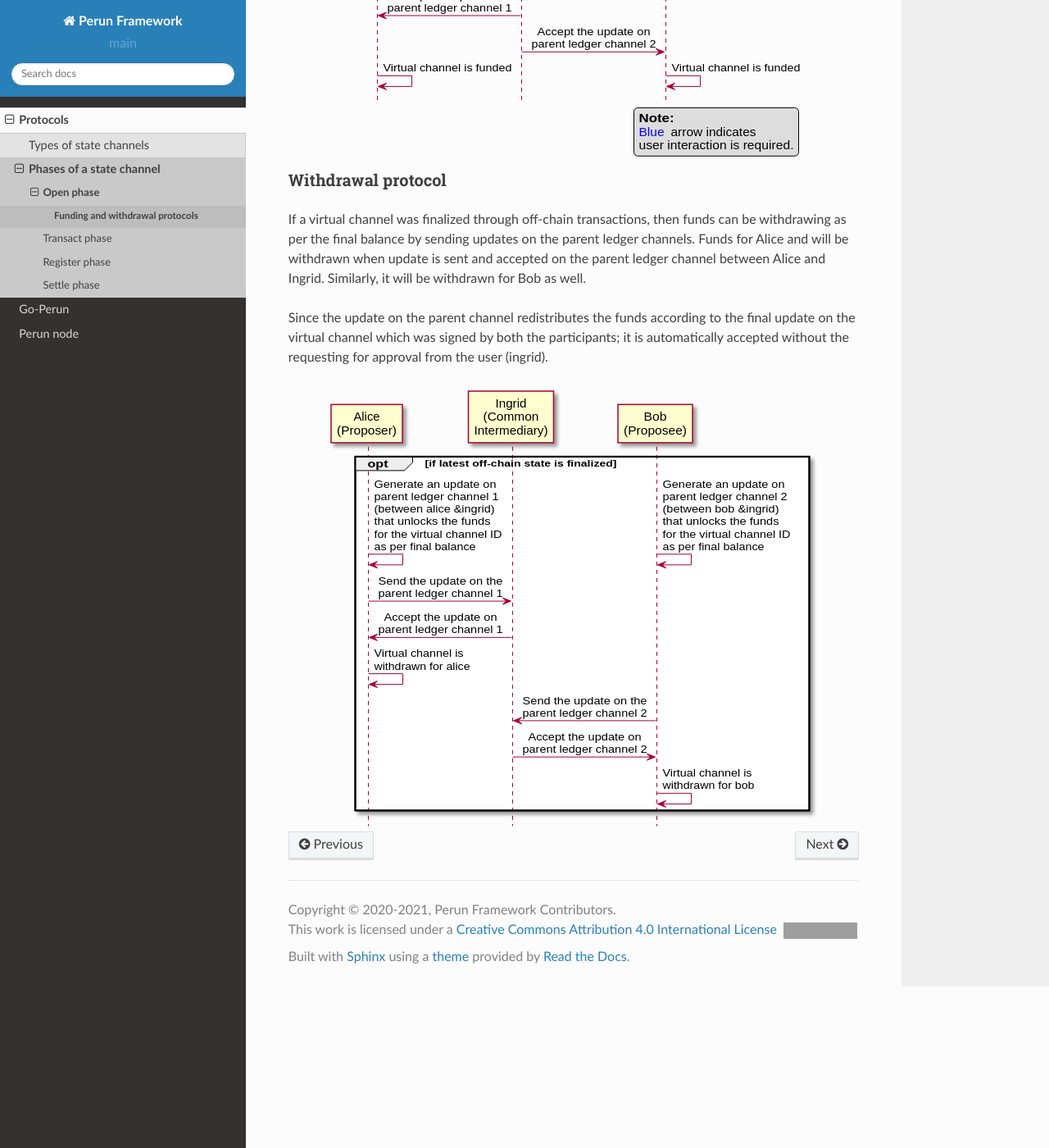
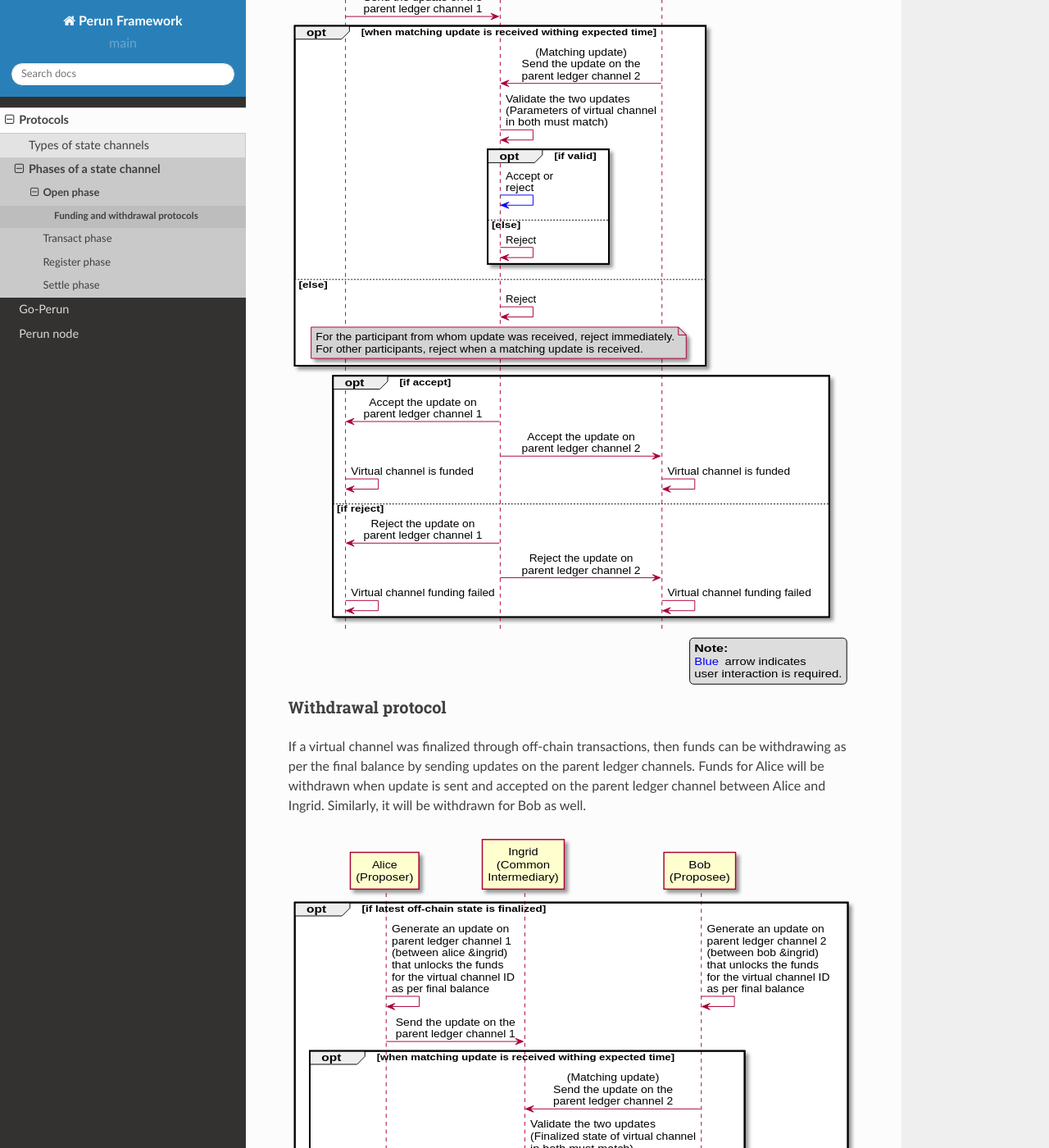
Before and after one commit to hyperledger-labs/perun-doc, a Sphinx documentation site: the page built from source/concepts/protocols_funding_withdrawal.rst, in a window 1280 px wide and 1400 px high, scrolled down 4541 px. Shown: the whole window at 82% size. Built offline with Sphinx 7.4.7 and the Read the Docs theme 2.0.0, drawn with Linux system fonts in a browser that asks for light colours; pages that are not in the unit, such as notebooks, are missing from menus; some of the changed text lies outside the part shown; grey boxes are pictures that could not be loaded.

Commit message:
Revise protocols after discussion with Matthias
- In transact_generic, open_generic, add what happens when user does not
  respond.

- In open_funding_virtual and settle_withdraw funding, add a rule that
  matching updates should have same parameters.

- In all funding & withdrawal for sub-channel, withdrawal for virutal
  channel; move the reason for automatic approval from text to the
  diagram.

- In settle_withdraw_sub and open_funding_sub, show parent ledger
  channel and sub-channel for the same user as different entities.

- Update the diagrams and text to say that if withdrawal of finalized
  state for sub-channel or virtual channel fails, then they must be
  settled on the blockchain.

Signed-off-by: Manoranjith <ponraj.manoranjitha@in.bosch.com>

```diff
--- a/source/concepts/protocols.rst
+++ b/source/concepts/protocols.rst
@@ -278,7 +278,9 @@
 
 1. If the state to be settled was not finalized through off-chain transactions
    and the parent channel has been registered on the blockchain; or
-2. If the parent channel has been registered on the blockchain because of a
+2. If the withdrawal of a sub-channel or virtual channel through an off-chain
+   update has failed.
+3. If the parent channel has been registered on the blockchain because of a
    dispute in the parent channel itself or any of its other sub-channels or
    virtual channels.
 
--- a/source/concepts/protocols_funding_withdrawal.rst
+++ b/source/concepts/protocols_funding_withdrawal.rst
@@ -102,10 +102,6 @@
 the sub-channel. This update must be sent by the participant that proposed the
 channel and the proposee must wait for it.
 
-Since both the participants agreed to establish a sub-channel using the ledger
-channel at the time of channel proposal, this update is automatically accepted
-without the requesting for approval from the user.
-
 .. image:: ../_generated/concepts/open_funding_sub.svg
   :align: Center
   :alt: Image not available
@@ -119,18 +115,14 @@
 must be sent by the participant that proposed the channel and the proposee must
 wait for it.
 
-Since the update on the parent channel redistributes the funds according to the
-final update on the sub-channel which was signed by both the participants; it
-is automatically accepted without the requesting for approval from the user.
-
 .. image:: ../_generated/concepts/settle_withdraw_sub.svg
   :align: Center
   :alt: Image not available
 
-If a sub-channel was not finalized through off-chain transaction, then the
-balances will have been withdrawn back in the parent ledger channel, when the
-parent ledger channel was concluded on the blockchain. See
-:ref:`settling_on_the_blockchain` section in settle phase for more details.
+If a sub-channel was not finalized through off-chain transaction or settling it
+through off-chain update fails, then it must finalized and settled on the
+blockchain.  See :ref:`settling_on_the_blockchain` section in settle phase for
+more details.
 
 Virtual channel
 ===============
@@ -154,14 +146,9 @@
 
 If a virtual channel was finalized through off-chain transactions, then funds
 can be withdrawing as per the final balance by sending updates on the parent
-ledger channels. Funds for Alice and will be withdrawn when update is sent and
+ledger channels. Funds for Alice will be withdrawn when update is sent and
 accepted on the parent ledger channel between Alice and Ingrid. Similarly, it
 will be withdrawn for Bob as well.
-
-Since the update on the parent channel redistributes the funds according to the
-final update on the virtual channel which was signed by both the participants;
-it is automatically accepted without the requesting for approval from the user
-(ingrid).
 
 .. image:: ../_generated/concepts/settle_withdraw_virtual.svg
   :align: Center
```
Also changed, not shown: source/_generated/concepts/open_funding_sub.svg, source/_generated/concepts/open_funding_virtual.svg, source/_generated/concepts/open_generic.svg, source/_generated/concepts/settle_withdraw_sub.svg, source/_generated/concepts/settle_withdraw_virtual.svg, source/_generated/concepts/transact_generic.svg, 6 other files.
